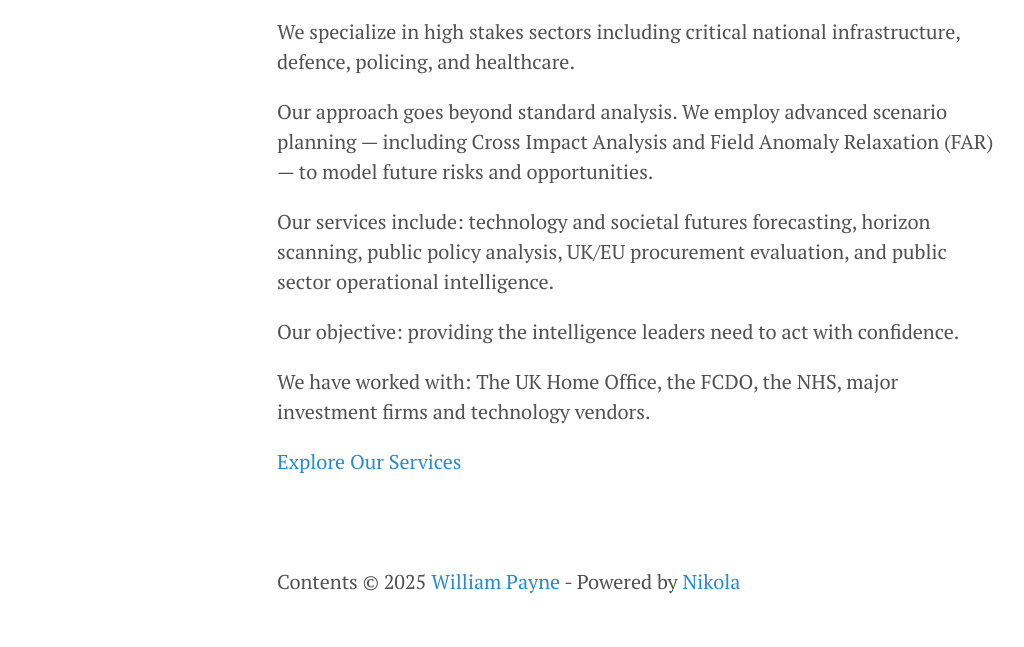
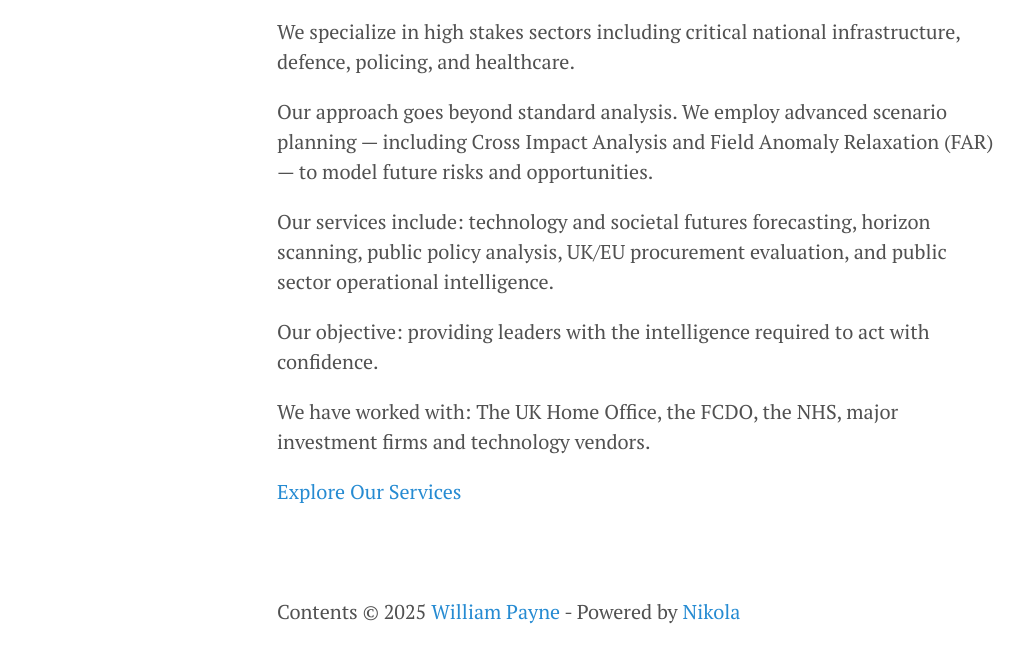
Before and after one commit to williamhpayne/resilientstate, a plain HTML site: page de/index.html in a window 1280 px wide. Shown: the part 255-902 px from the top of the page, without its empty margins (3-1027 px from the left). Before the commit the page ends 872 px from the top, so only its background shows below. Drawn offline with Linux system fonts and the light colour scheme.

Commit message:
Nikola auto commit.
Source commit: e34860fe24444f3f856752d06e844dfb208bfd50
Nikola version: 8.3.3

```diff
--- a/de/index.html
+++ b/de/index.html
@@ -67,7 +67,7 @@ We specialize in high stakes sectors includin">
 <p>We specialize in high stakes sectors including critical national infrastructure, defence, policing, and healthcare.</p>
 <p>Our approach goes beyond standard analysis. We employ advanced scenario planning — including Cross Impact Analysis and Field Anomaly Relaxation (FAR) — to model future risks and opportunities.</p>
 <p>Our services include: technology and societal futures forecasting, horizon scanning, public policy analysis, UK/EU procurement evaluation, and public sector operational intelligence.</p>
-<p>Our objective: providing the intelligence leaders need to act with confidence.</p>
+<p>Our objective: providing leaders with the intelligence required to act with confidence.</p>
 <p>We have worked with: The UK Home Office, the FCDO, the NHS, major investment firms and technology vendors.</p>
  <a href="https://example.com" class="btn btn-primary">Explore Our Services</a>
 
```
Also changed, not shown: es/index.html (+1 -1 lines), fr/index.html (+1 -1 lines), index.html (+1 -1 lines), it/index.html (+1 -1 lines), 6 other files.
